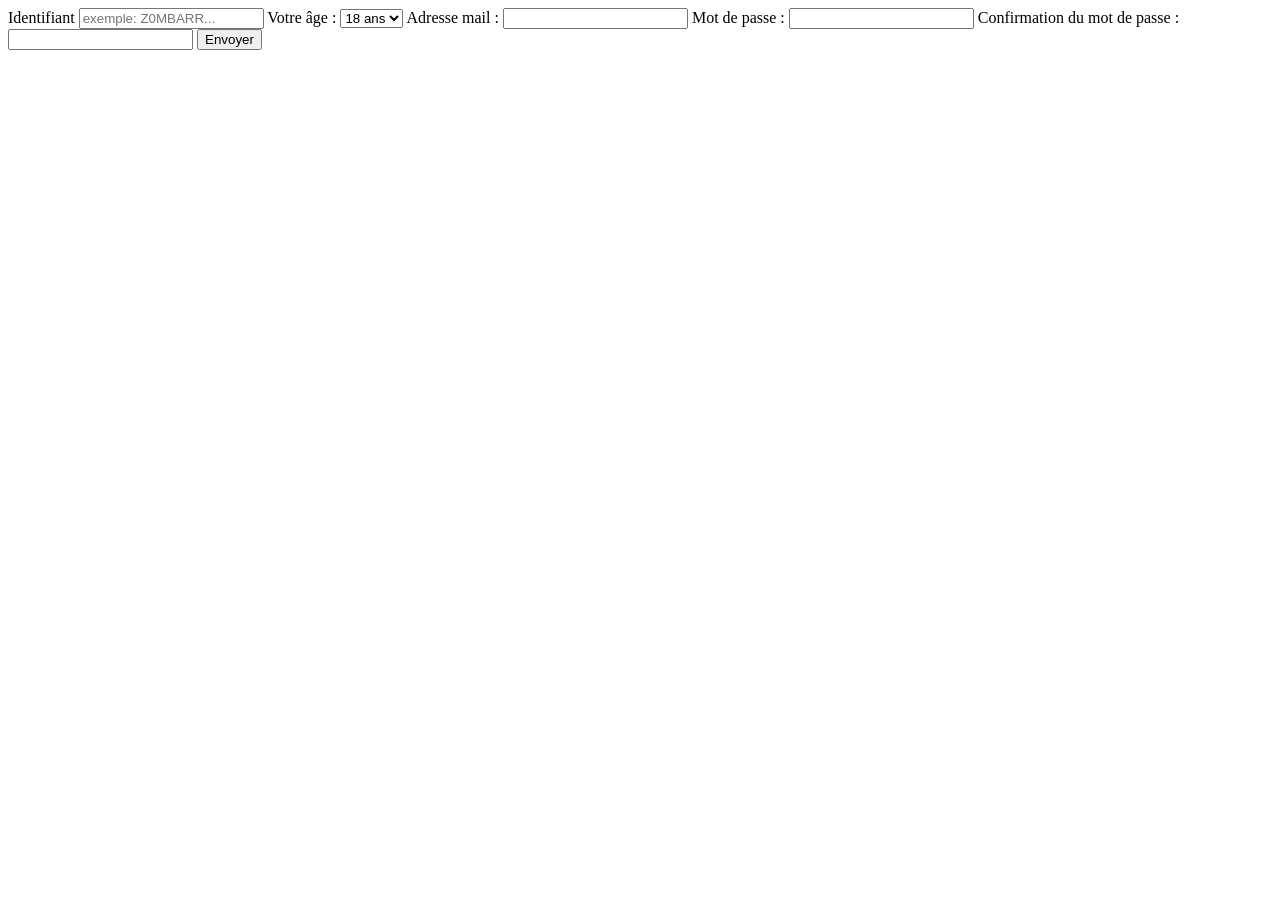
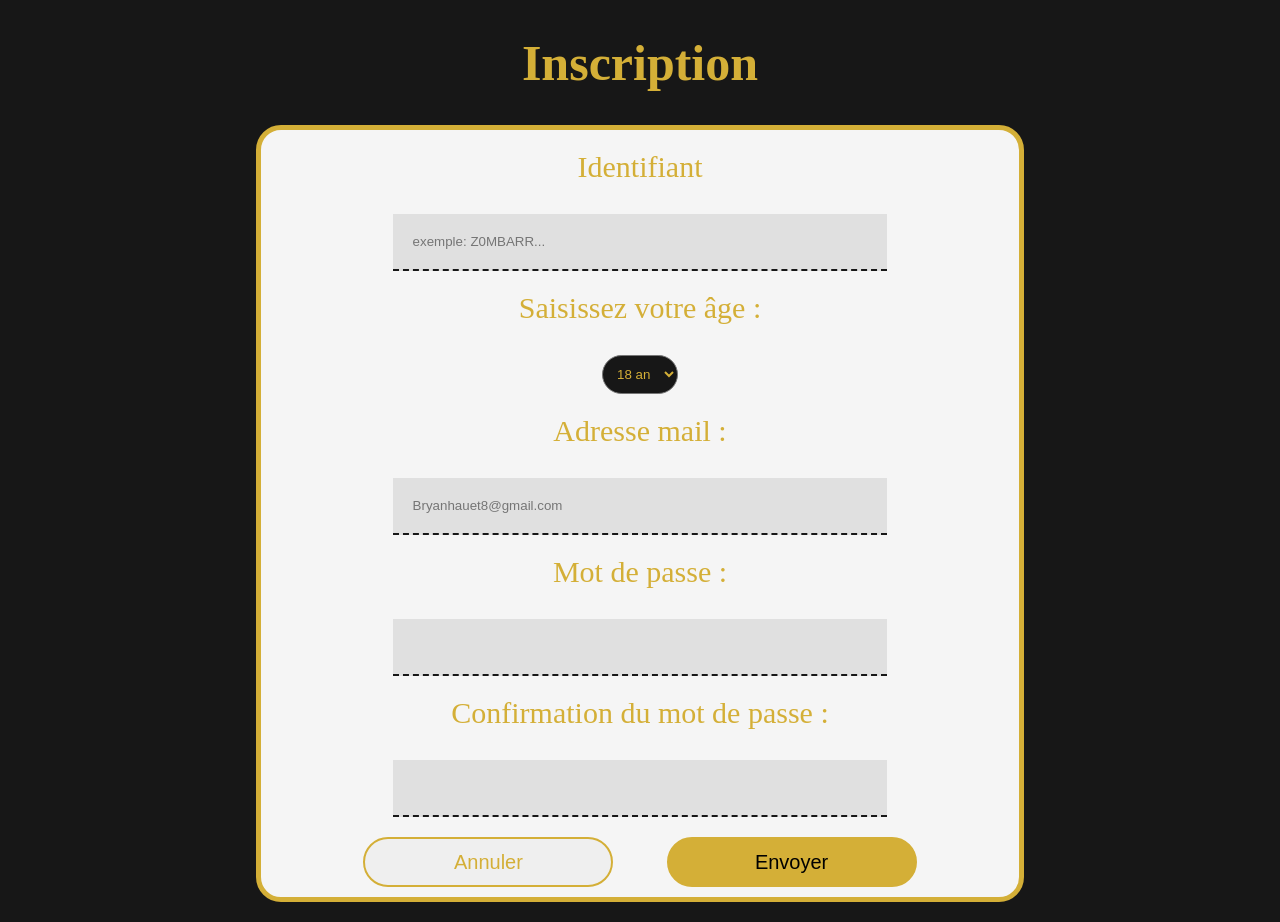
Before and after one commit to HauetBryan/la_conquete_des_dofus, a PHP site: page /views/users/register.php in a window 1280 px wide. Before the commit the page ends 50 px from the top, so only its background shows below. Run offline with PHP 8.4, Linux system fonts and the light colour scheme.

Commit message:
CSS DU REGISTER

```diff
--- /dev/null
+++ b/assets/css/register.css
@@ -0,0 +1,80 @@
+body {
+    margin: 0;
+    padding: 0;
+    box-sizing: border-box;
+    background-color: #171717;
+    background-size: cover;
+    background-repeat: no-repeat;
+    background-attachment: fixed;
+}
+
+h1 {
+    display: flex;
+    flex-direction: column;
+    align-items: center;
+    color: #D4AF37;
+    font-size: 50px;
+}
+
+.form {
+    display: flex;
+    flex-direction: column;
+    align-items: center;
+    background-color: #f5f5f5;
+    border: 5px solid #D4AF37;
+    margin-right: 20%;
+    margin-left: 20%;
+    border-radius: 25px;
+    margin-bottom: 20px;
+}
+
+.form select {
+    width: 10%;
+    padding: 10px;
+    background-color: #171717;
+    border-radius: 25px;
+    color: #D4AF37;
+}
+
+.form label {
+    margin-top: 20px;
+    margin-bottom: 30px;
+    font-size: 30px;
+    color: #D4AF37;
+}
+
+.form input {
+    width: 60%;
+    padding: 10px;
+    border: none;
+    border-bottom: 2px dashed #171717;
+    background-color: #E0E0E0;
+    padding: 20px;
+}
+
+.button {
+    margin-top: 20px;
+    width: 80%;
+    display: flex;
+    flex-direction: row;
+    justify-content: space-around;
+    margin-bottom: 10px;
+}
+
+.button button {
+    height: 50px;
+    width: 250px;
+    border-radius: 25px;
+}
+
+.button .envoyer {
+    background-color: #D4AF37;
+    border: 2px solid #D4AF37;
+    font-size: 20px;
+}
+
+.annuler {
+border: 2px solid #D4AF37;
+color: #D4AF37;
+font-size: 20px;
+}
--- /dev/null
+++ b/test.css
@@ -0,0 +1,3 @@
+body {
+    background-color: red;
+}
--- a/views/users/register.php
+++ b/views/users/register.php
@@ -1,16 +1,20 @@
 <!DOCTYPE html>
-<html lang="en">
+<html lang="fr">
 <head>
     <meta charset="UTF-8">
     <meta name="viewport" content="width=device-width, initial-scale=1.0">
     <title>Document</title>
+    <link rel="stylesheet" href="../../assets/css/register.css">
 </head>
 <body>
+    <h1>Inscription</h1>
     <form action="/la_conquete_des_dofus/controllers/users/registerController.php" method="post">
+
+        <div class="form">
             <label for="username">Identifiant</label>
             <input type="text" name="username" id="username" placeholder="exemple: Z0MBARR..." value="<?= @$_POST['username']?>">
 
-        <label for="age">Votre âge :</label>
+            <label for="age">Saisissez votre âge :</label>
             <select name="age" id="age">
                 <option disabled selected>18 ans</option>
                     <?php
@@ -20,8 +24,9 @@
                     ?>
             </select>
 
+
             <label for="email">Adresse mail :</label>
-        <input type="text" name="email" id="email">
+            <input type="text" name="email" id="email" placeholder="Bryanhauet8@gmail.com   ">
                 <?php if (isset($_POST['email']) && empty($_POST['email'])) { ?>
                     <p><?= 'Le champ e-mail est requis' ?></p>
                 <?php } ?>
@@ -32,7 +37,11 @@
             <label for="passwordc">Confirmation du mot de passe :</label>
             <input type="password" name="passwordc" id="passwordc">
 
-        <input name="submit" type="submit" value="Envoyer">
+            <div class="button">
+                <button type="submit" class="annuler">Annuler</button>
+                <button name="submit" type="submit" class="envoyer">Envoyer</button>
+            </div>
+        </div>
     </form>
 </body>
 </html>
```
Also changed, not shown: index.php (+3 -97 lines), test.php (added, +12 -0 lines), views/parts/footer.php (added, +20 -0 lines), views/parts/header.php (added, +70 -0 lines), assets/images/Signup.png (added). Lines whose indentation alone changed are shown as unchanged.
